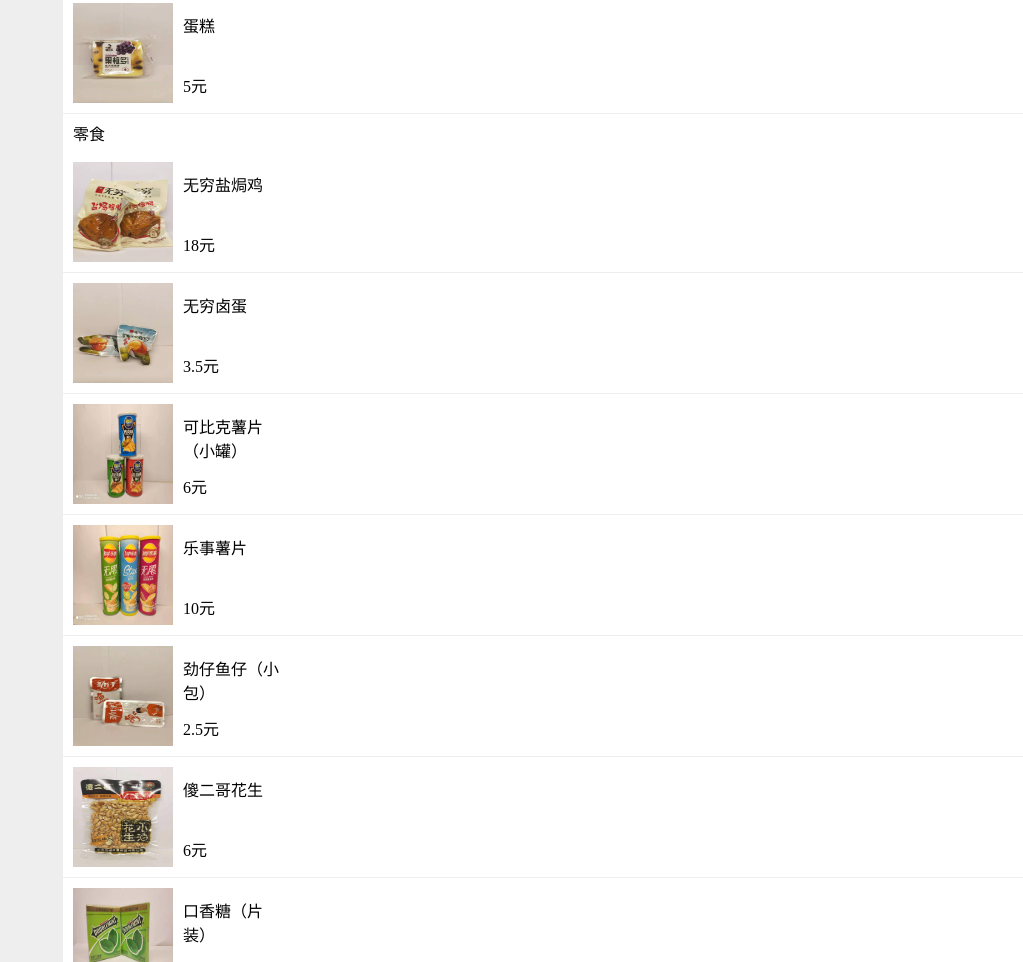
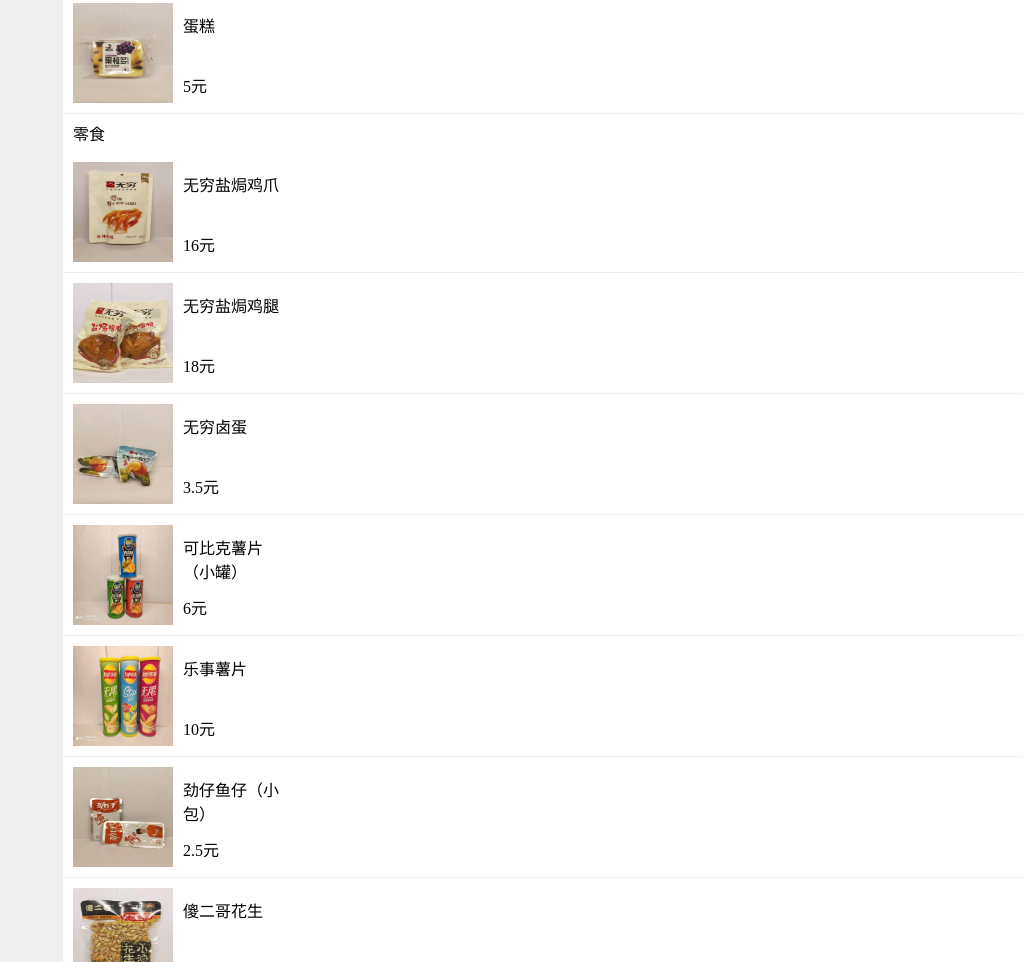
Before and after one commit to read531/goodslist, a plain HTML site: page goodslist.html in a window 1280 px wide. Shown: the part 2622-3584 px from the top of the page, without its empty margins (257-1280 px from the left). Drawn offline with nearby package versions, Linux system fonts and the light colour scheme.

Commit message:
Update goodslist.html

```diff
--- a/goodslist.html
+++ b/goodslist.html
@@ -302,7 +302,11 @@
             {
               class: '零食',
               list: [{
-                title: '无穷盐焗鸡',
+                title: '无穷盐焗鸡爪',
+				image: 'images/23.jpg',
+				price: 16
+              }, {
+                title: '无穷盐焗鸡腿',
 				image: 'images/24.jpg',
 				price: 18
               }, {
```
